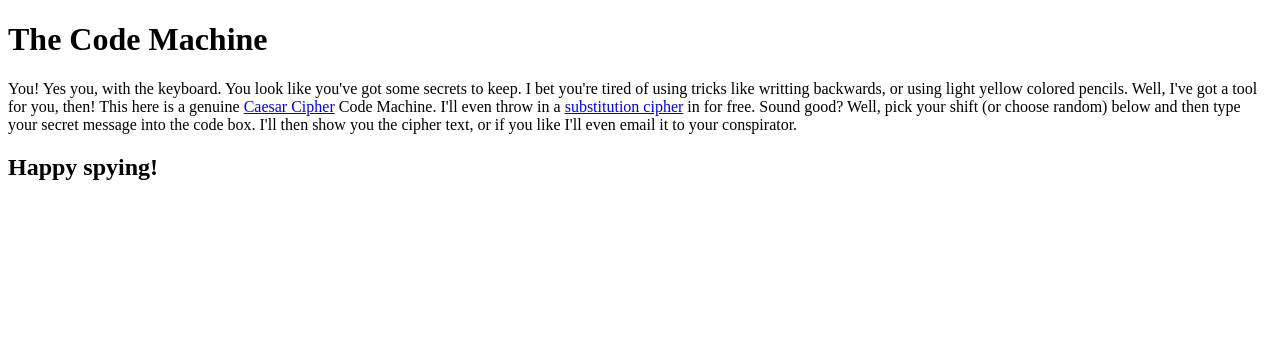
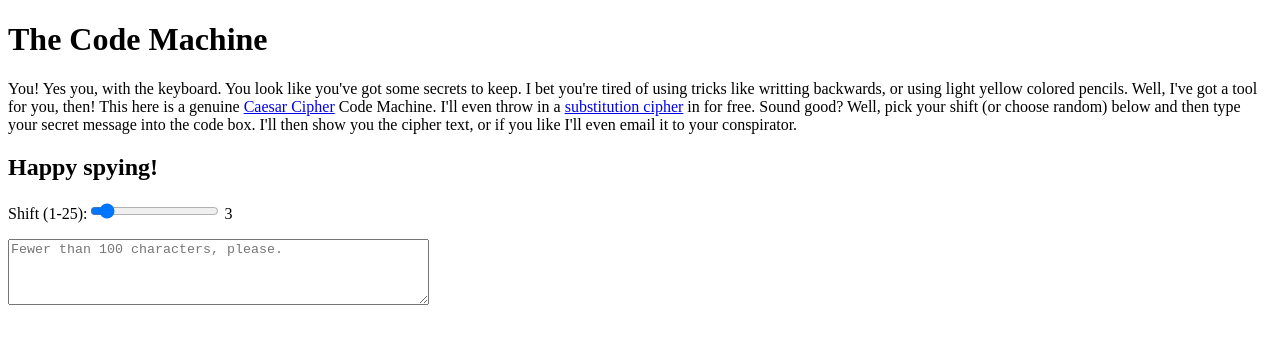
Before and after one commit to linuxmaier/code-machine, a plain HTML site: page index.html in a window 1280 px wide. Drawn offline with Linux system fonts and the light colour scheme.

Commit message:
added slider bar for caesar shift

```diff
--- a/index.html
+++ b/index.html
@@ -17,5 +17,12 @@
     you the cipher text, or if you like I'll even email it to your
     conspirator.</p>
     <h2>Happy spying!</h2>
+    <div id=shiftSlider>
+      <p>Shift (1-25):<input id="inputShift" type="range" min="1" max="25"
+        value="3" oninput="displayShift.value=inputShift.value">
+      <output id="displayShift" name="displayShift", for="inputShift">3</output></p>
+    </div>
+    <textarea id="plaintext" rows="4" cols="50" maxlength="100"
+    placeholder="Fewer than 100 characters, please."></textarea>
   </body>
 </html>
```
